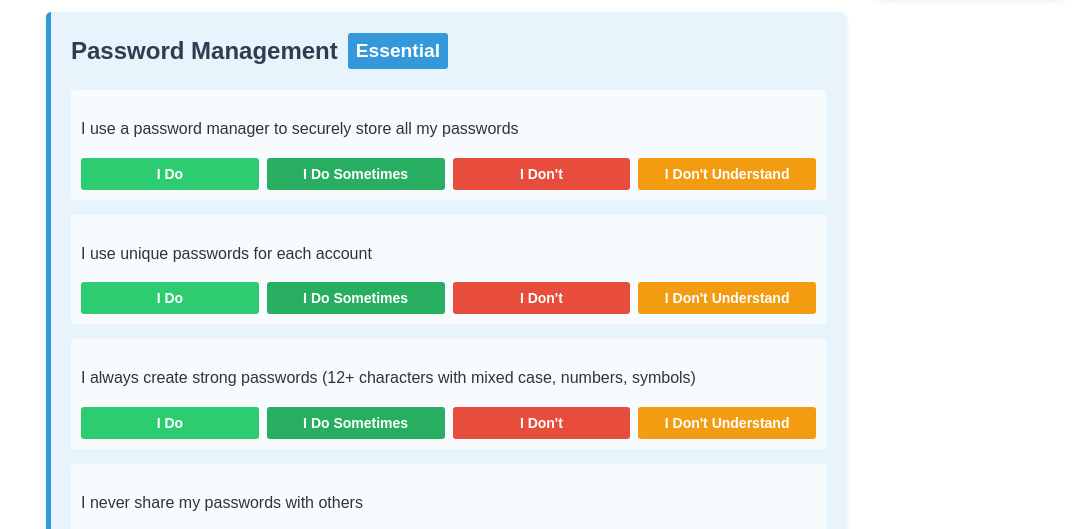
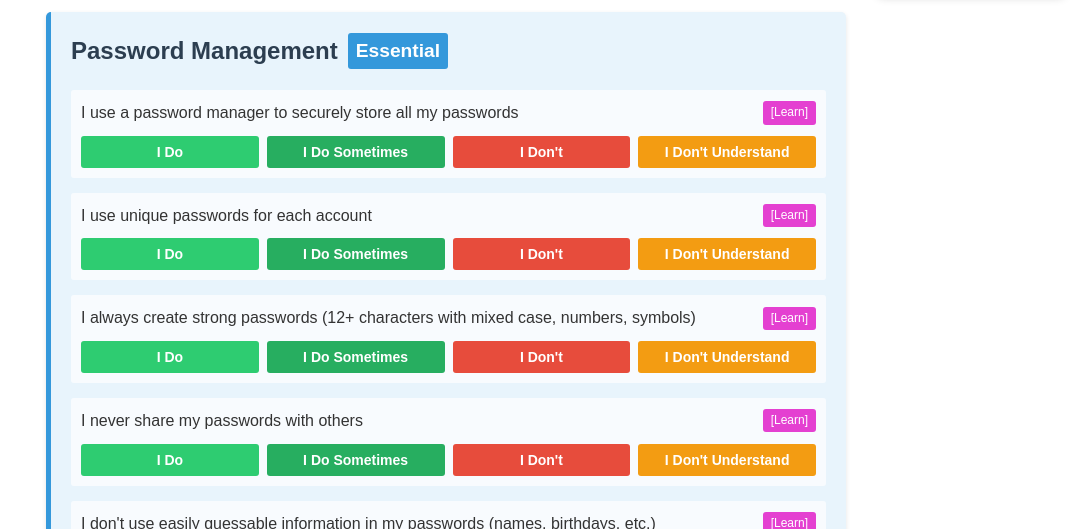
Before and after one commit to monperrus/cyber-opsec-test, a plain HTML site: page index.html in a window 1280 px wide. Shown: the part 271-800 px from the top of the page, without its empty margins (194-1280 px from the left). Drawn offline with Linux system fonts and the light colour scheme; no server answers.

Commit message:
@monperrus at work

```diff
--- a/i18n.js
+++ b/i18n.js
@@ -55,7 +55,8 @@ const translations = {
     'advancedDeviceSecurity': 'Advanced Device Security',
     'operationalSecurity': 'Operational Security',
     'mobileDeviceSecurity': 'Mobile Device Security',
-    'physicalSecurity': 'Physical Security'
+    'physicalSecurity': 'Physical Security',
+    'learnMore': 'Learn'
   },
 
   // French translations
@@ -96,7 +97,8 @@ const translations = {
     'advancedDeviceSecurity': 'Sécurité Avancée des Appareils',
     'operationalSecurity': 'Sécurité Opérationnelle',
     'mobileDeviceSecurity': 'Sécurité des Appareils Mobiles',
-    'physicalSecurity': 'Sécurité Physique'
+    'physicalSecurity': 'Sécurité Physique',
+    'learnMore': 'Apprendre'
   },
 
   // Spanish translations
@@ -137,7 +139,8 @@ const translations = {
     'advancedDeviceSecurity': 'Seguridad Avanzada de Dispositivos',
     'operationalSecurity': 'Seguridad Operacional',
     'mobileDeviceSecurity': 'Seguridad de Dispositivos Móviles',
-    'physicalSecurity': 'Seguridad Física'
+    'physicalSecurity': 'Seguridad Física',
+    'learnMore': 'Aprender'
   },
 
   // German translations
@@ -178,7 +181,8 @@ const translations = {
     'advancedDeviceSecurity': 'Erweiterte Gerätesicherheit',
     'operationalSecurity': 'Operative Sicherheit',
     'mobileDeviceSecurity': 'Sicherheit Mobiler Geräte',
-    'physicalSecurity': 'Physische Sicherheit'
+    'physicalSecurity': 'Physische Sicherheit',
+    'learnMore': 'Lernen'
   },
 
   // Chinese translations
@@ -219,7 +223,8 @@ const translations = {
     'advancedDeviceSecurity': '高级设备安全',
     'operationalSecurity': '操作安全',
     'mobileDeviceSecurity': '移动设备安全',
-    'physicalSecurity': '物理安全'
+    'physicalSecurity': '物理安全',
+    'learnMore': '学习'
   },
 
   // Russian translations
@@ -260,7 +265,8 @@ const translations = {
     'advancedDeviceSecurity': 'Расширенная безопасность устройств',
     'operationalSecurity': 'Операционная безопасность',
     'mobileDeviceSecurity': 'Безопасность мобильных устройств',
-    'physicalSecurity': 'Физическая безопасность'
+    'physicalSecurity': 'Физическая безопасность',
+    'learnMore': 'Учиться'
   }
 };
 
@@ -410,6 +416,11 @@ function updatePageLanguage() {
     }
   });
 
+  // Update YouTube learn links
+  document.querySelectorAll('.youtube-link').forEach(element => {
+    element.textContent = `[${__('learnMore')}]`;
+  });
+
   // Update floating score text
   const floatProgress = document.getElementById('float-progress');
   if (floatProgress && window.totalQuestions > 0) {
--- a/index.html
+++ b/index.html
@@ -296,6 +296,37 @@
                 top: 0;
             }
         }
+
+        /* Add styles for YouTube learn links */
+        .youtube-link {
+            display: inline-block;
+            margin-left: 10px;
+            padding: 2px 8px;
+            background-color: #e440d1;
+            color: white;
+            text-decoration: none;
+            border-radius: 3px;
+            font-size: 12px;
+                        vertical-align: middle;
+            transition: background-color 0.2s ease;
+                    }
+
+        .youtube-link:hover {
+            background-color: #cc0000;
+            text-decoration: none;
+                    }
+
+        .practice-text {
+            display: flex;
+            align-items: center;
+            margin-bottom: 5px;
+        }
+
+        .practice-text p {
+            flex-grow: 1;
+            margin: 0;
+            padding-right: 10px;
+        }
     </style>
 </head>
 <body>
@@ -341,6 +372,16 @@
         let noCount = 0;
         let sometimesCount = 0;
         let yesCount = 0;
+
+        // Function to create a YouTube search URL for a given practice
+        function createYouTubeSearchUrl(practice) {
+            // Remove any special characters that might break the URL
+            const searchText = practice
+                .trim()
+                .replace(/\s+/g, '+'); // Replace spaces with +
+
+            return `https://www.youtube.com/results?search_query=${searchText}`;
+        }
 
         // Function to load assessment data based on current language
         function loadAssessmentData() {
@@ -558,8 +599,15 @@
                             // Translate button labels and answer indicators
                             const getTranslation = (key) => window.i18n && window.i18n.__ ? window.i18n.__(key) : key;
 
+                            // Create YouTube search URL for the practice
+                            const youtubeUrl = createYouTubeSearchUrl(practice);
+                            const learnText = getTranslation('learnMore') || 'Learn';
+
                             practiceDiv.innerHTML = `
-                                <p>${practice}</p>
+                                <div class="practice-text">
+                                    <p>${practice}</p>
+                                    <a href="${youtubeUrl}" class="youtube-link" target="_blank">[${learnText}]</a>
+                                </div>
                                 <div class="buttons">
                                     <button class="yes-btn" onclick="answerQuestion('${levelKey}', '${categoryName}', ${index}, 'yes')">${getTranslation('iDo')}</button>
                                     <button class="sometimes-btn" onclick="answerQuestion('${levelKey}', '${categoryName}', ${index}, 'sometimes')">${getTranslation('iDoSometimes')}</button>
```
